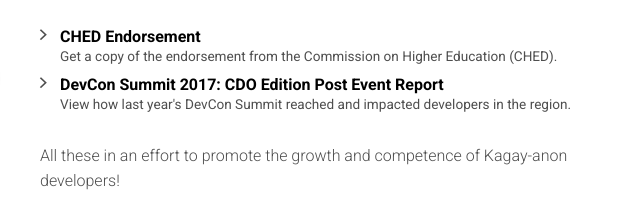
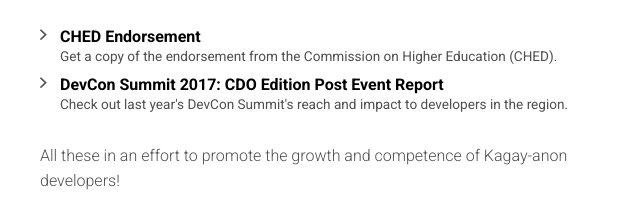
Before and after one commit to devcon-ph/cdosummit, a website: page index.html in a window 1280 px wide. Shown: the part 1290-1491 px from the top of the page, 615-1255 px from the left. Drawn offline with Linux system fonts and the light colour scheme; files whose address does not match are found by name.

```diff
--- a/index.html
+++ b/index.html
@@ -121,7 +121,7 @@
 
                         <ul class="list-arrow-right" style="margin-bottom: 30px;">
                             <li><a href="http://bit.ly/DevConSummit2018CDOCHEDEndorsement" target="_blank">CHED Endorsement</a><br/><small>Get a copy of the endorsement from the Commission on Higher Education (CHED).</small></li>
-                            <li><a href="http://bit.ly/CDODevConSummit2017PostEventReport" target="_blank">DevCon Summit 2017: CDO Edition Post Event Report</a><br/><small>View how last year's DevCon Summit reached and impacted developers in the region.</small></li>
+                            <li><a href="http://bit.ly/CDODevConSummit2017PostEventReport" target="_blank">DevCon Summit 2017: CDO Edition Post Event Report</a><br/><small>Check out last year's DevCon Summit's reach and impact to developers in the region.</small></li>
 
                         </ul>
                         <p>All these in an effort to promote the growth and competence of Kagay-anon developers!</p>
```
